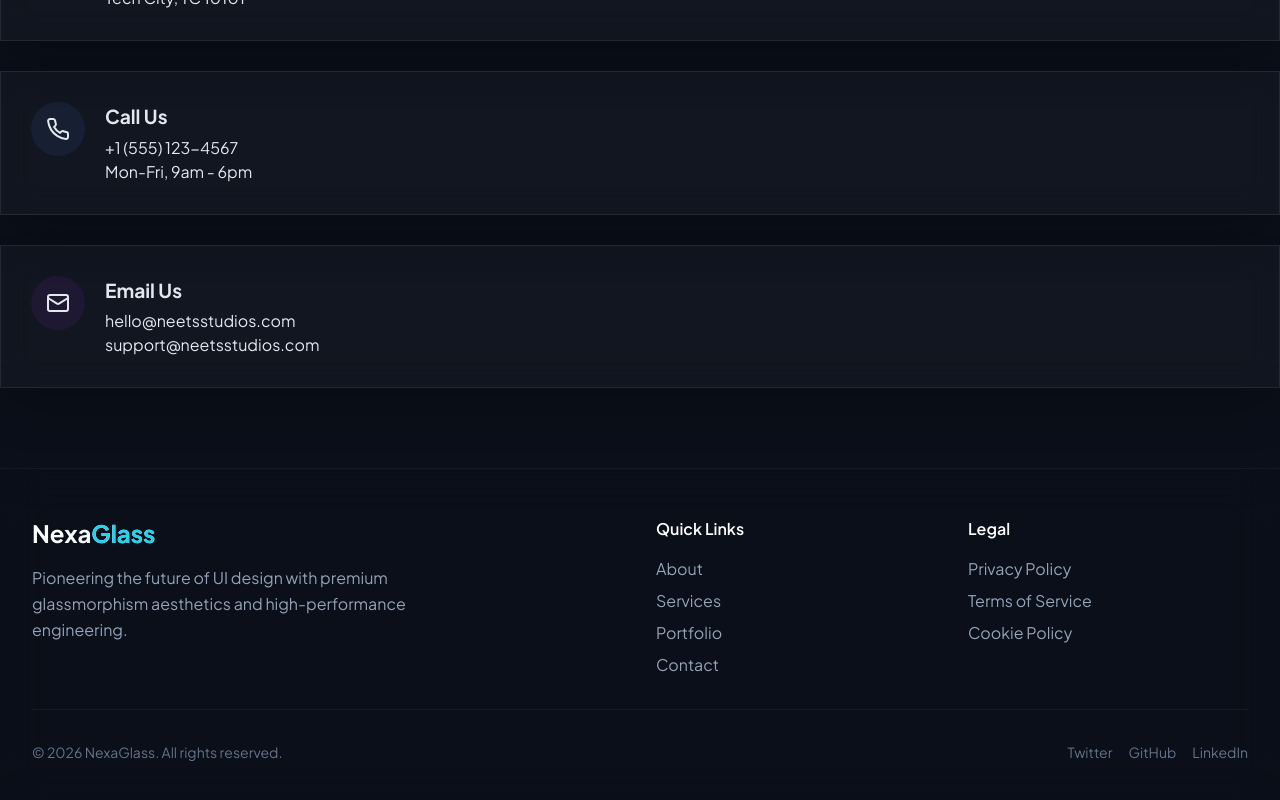
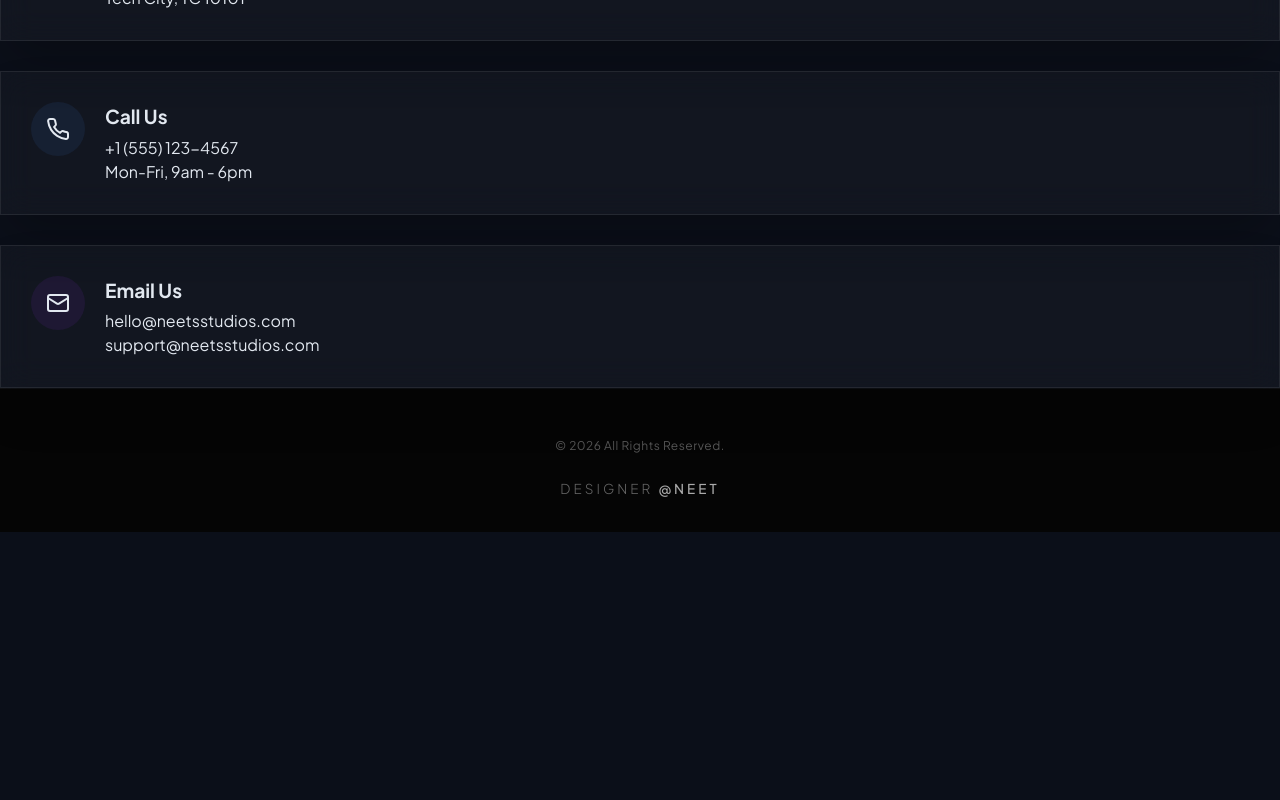
Before and after one commit to kalispidyman/raagneet, a React (Vite) app: page /contact in a window 1280 px wide. Shown: the part 995-1795 px from the top of the page. After the commit the page ends 1527 px from the top, so only its background shows below. Built offline with nearby package versions, Linux system fonts and the light colour scheme.

Commit message:
Add a super clean and elegant 'Designer @Neet' note in the Footer

```diff
--- a/src/components/Footer.css
+++ b/src/components/Footer.css
@@ -1 +1,51 @@
-/* Deprecated: Styles migrated to Tailwind CSS */
+.footer {
+  background-color: #050505;
+  color: #ffffff;
+  padding: 3rem 1.5rem 2rem;
+  text-align: center;
+  border-top: 1px solid rgba(255, 255, 255, 0.05);
+}
+
+.footer-wrapper {
+  max-width: 1200px;
+  margin: 0 auto;
+  display: flex;
+  flex-direction: column;
+  align-items: center;
+  gap: 1.5rem;
+}
+
+.copyright {
+  margin: 0;
+  font-size: 0.75rem;
+  color: #555;
+  letter-spacing: 0.5px;
+  font-weight: 400;
+}
+
+.designer-credit {
+  margin: 0;
+  font-size: 0.85rem;
+  font-weight: 300;
+  letter-spacing: 3px;
+  text-transform: uppercase;
+  color: #666;
+  transition: all 0.4s cubic-bezier(0.16, 1, 0.3, 1);
+  cursor: default;
+  position: relative;
+}
+
+.designer-credit:hover {
+  color: #ffffff;
+  letter-spacing: 4px;
+}
+
+.designer-credit .handle {
+  font-weight: 500;
+  color: #aaa;
+  transition: color 0.4s ease;
+}
+
+.designer-credit:hover .handle {
+  color: #ffffff;
+}
--- a/src/components/Footer.jsx
+++ b/src/components/Footer.jsx
@@ -1,41 +1,17 @@
-export default function Footer() {
+import React from 'react';
+import './Footer.css';
+
+const Footer = () => {
   return (
-    <footer className="relative mt-20 border-t border-white/5 bg-[#0B0F19]/80 backdrop-blur-xl">
-      <div className="max-w-7xl mx-auto px-4 sm:px-6 lg:px-8 py-12">
-        <div className="grid grid-cols-1 md:grid-cols-4 gap-8 mb-8">
-          <div className="col-span-1 md:col-span-2">
-            <h3 className="text-2xl font-bold bg-gradient-to-r from-white to-slate-400 bg-clip-text text-transparent mb-4">Nexa<span className="text-cyan-400">Glass</span></h3>
-            <p className="text-slate-400 max-w-sm leading-relaxed">
-              Pioneering the future of UI design with premium glassmorphism aesthetics and high-performance engineering.
-            </p>
-          </div>
-          <div>
-            <h4 className="text-white font-semibold mb-4">Quick Links</h4>
-            <ul className="space-y-2 text-slate-400">
-              <li className="hover:text-cyan-400 cursor-pointer transition-colors">About</li>
-              <li className="hover:text-cyan-400 cursor-pointer transition-colors">Services</li>
-              <li className="hover:text-cyan-400 cursor-pointer transition-colors">Portfolio</li>
-              <li className="hover:text-cyan-400 cursor-pointer transition-colors">Contact</li>
-            </ul>
-          </div>
-          <div>
-            <h4 className="text-white font-semibold mb-4">Legal</h4>
-            <ul className="space-y-2 text-slate-400">
-              <li className="hover:text-cyan-400 cursor-pointer transition-colors">Privacy Policy</li>
-              <li className="hover:text-cyan-400 cursor-pointer transition-colors">Terms of Service</li>
-              <li className="hover:text-cyan-400 cursor-pointer transition-colors">Cookie Policy</li>
-            </ul>
-          </div>
-        </div>
-        <div className="pt-8 border-t border-white/5 flex flex-col md:flex-row justify-between items-center text-slate-500 text-sm">
-          <p>&copy; {new Date().getFullYear()} NexaGlass. All rights reserved.</p>
-          <div className="flex space-x-4 mt-4 md:mt-0">
-            <span className="hover:text-white cursor-pointer transition-colors">Twitter</span>
-            <span className="hover:text-white cursor-pointer transition-colors">GitHub</span>
-            <span className="hover:text-white cursor-pointer transition-colors">LinkedIn</span>
-          </div>
-        </div>
+    <footer className="footer">
+      <div className="footer-wrapper">
+        <p className="copyright">&copy; {new Date().getFullYear()} All Rights Reserved.</p>
+        <p className="designer-credit">
+          Designer <span className="handle">@Neet</span>
+        </p>
       </div>
     </footer>
   );
-}
+};
+
+export default Footer;
```
